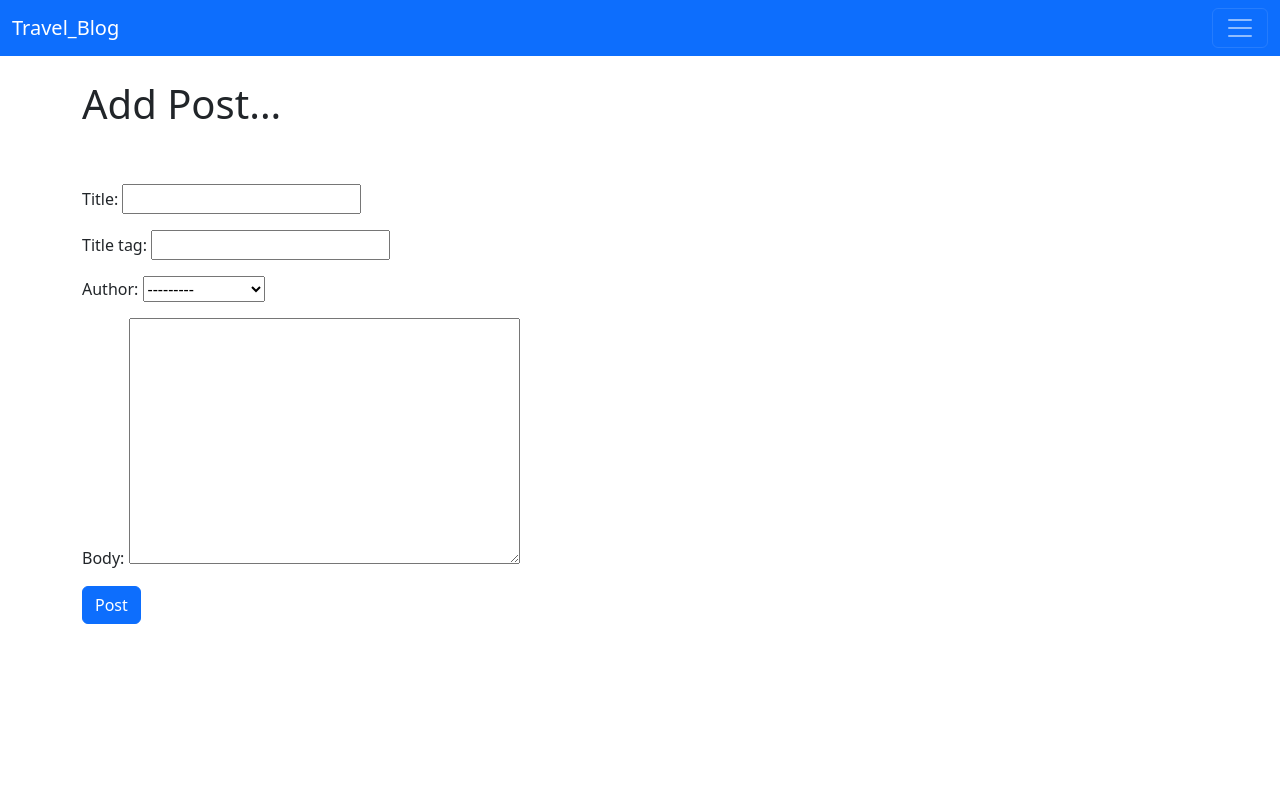
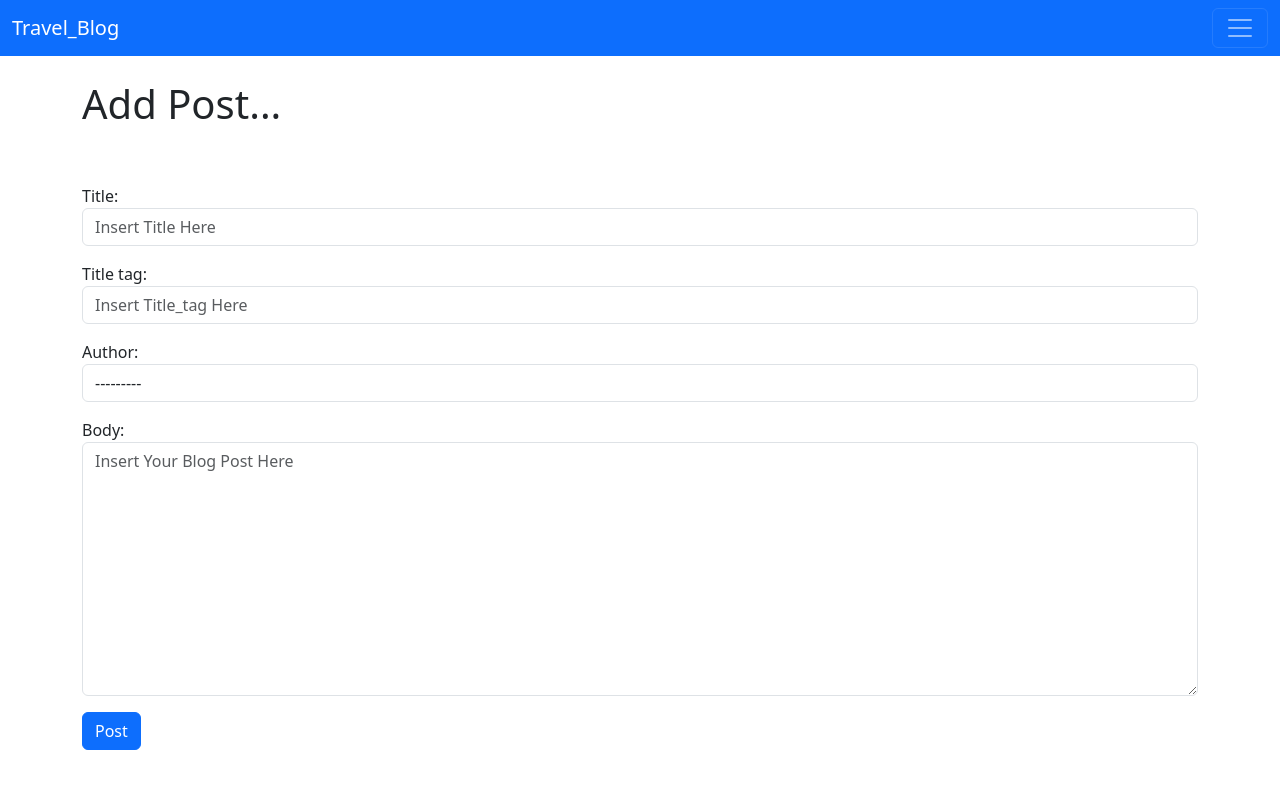
Before and after one commit to Aaron080913/Travel_Blog, a Django app: page /add_post/ in a window 1280 px wide. Run offline with Django 4.2, Linux system fonts and the light colour scheme; data comes from the database, SQL or seed files in the repository; both versions use the stored data as it was after the commit.

Commit message:
added bootstrap to add blog post

```diff
--- /dev/null
+++ b/travel_blog/forms.py
@@ -0,0 +1,15 @@
+from django import forms
+from .models import Post
+
+class PostForm(forms.ModelForm):
+    class Meta:
+        model = Post
+        fields = ('title', 'title_tag', 'author', 'body')
+
+        widgets = {
+            'title': forms.TextInput(attrs={'class': 'form-control', 'placeholder': 'Insert Title Here'}),
+            'title_tag': forms.TextInput(attrs={'class': 'form-control', 'placeholder': 'Insert Title_tag Here'}),
+            'author': forms.Select(attrs={'class': 'form-control'}),
+            'body': forms.Textarea(attrs={'class': 'form-control', 'placeholder': 'Insert Your Blog Post Here'}),
+
+        }
--- a/travel_blog/templates/add_blog_post.html
+++ b/travel_blog/templates/add_blog_post.html
@@ -6,12 +6,13 @@
 
 <h1>Add Post...</h1>
 <br/><br/>
+<div class="mb-3">
 <form method="POST">
     {% csrf_token %}
     {{ form.as_p }}
     <button class="btn btn-primary">Post</button>
 </form>
-
+</div>
 
 
 {% endblock %}
--- a/travel_blog/templates/base.html
+++ b/travel_blog/templates/base.html
@@ -16,7 +16,7 @@
           <div class="collapse navbar-collapse" id="navbarSupportedContent">
             <ul class="navbar-nav me-auto mb-2 mb-lg-0">
               <li class="nav-item">
-                <a class="nav-link active" aria-current="page" href="#">Home</a>
+                <a class="nav-link active" aria-current="page" href="https://8000-aaron080913-travelblog-p5szqgl3lfr.ws-eu110.gitpod.io/">Home</a>
               </li>
               <li class="nav-item">
                 <a class="nav-link" href="https://8000-aaron080913-travelblog-p5szqgl3lfr.ws-eu110.gitpod.io/add_post/">Add A Post</a>
--- a/travel_blog/views.py
+++ b/travel_blog/views.py
@@ -1,6 +1,7 @@
 from django.shortcuts import render
 from django.views.generic import ListView, DetailView, CreateView
 from .models import Post
+from .forms import PostForm
 
 # Create your views here.
 #def home(request):
@@ -16,6 +17,7 @@
 
 class AddPostView(CreateView):
     model = Post
+    form_class = PostForm
     template_name = 'add_blog_post.html'
-    fields = '__all__'
+    #fields = '__all__'
     #fields = ('title', 'body')
```
Also changed, not shown: db.sqlite3.
